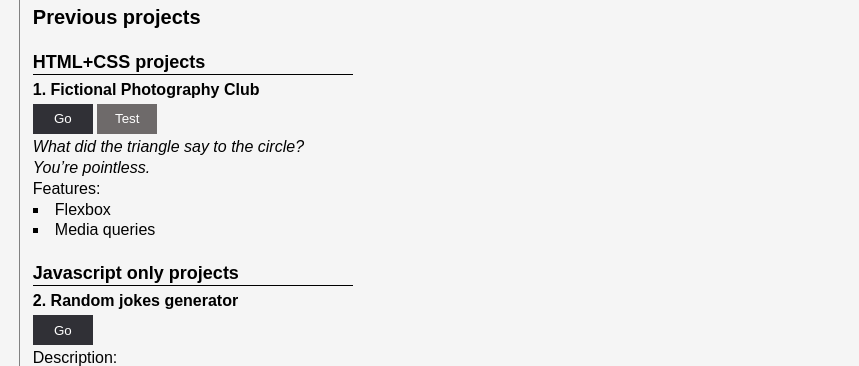
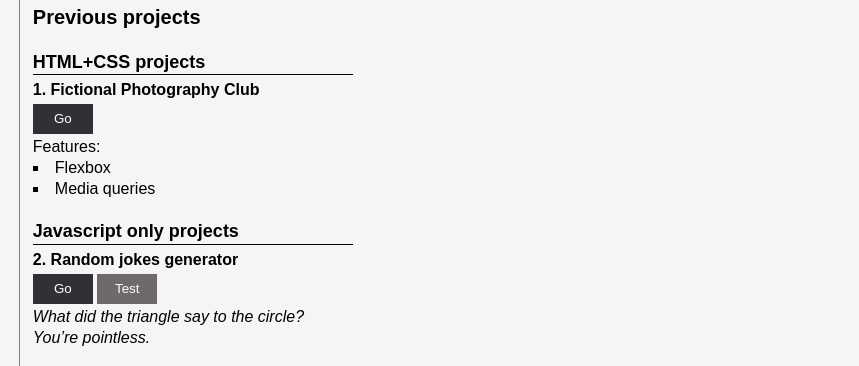
Before and after one commit to QuicoCat/Portfolio-website, a plain HTML site: page index.html in a window 1280 px wide. Both pictures are taken after a click on the button "Test". Shown: the part 202-568 px from the top of the page, 421-1280 px from the left. Drawn offline with Linux system fonts and the light colour scheme.

Commit message:
Add a button to test first JS project

```diff
--- a/index.html
+++ b/index.html
@@ -44,8 +44,6 @@
                             <h3 class="project-languages-headers">HTML+CSS projects</h3>
                                 <h4 class="project-title">1. Fictional Photography Club </h4>
                                     <button class="project-button" id="first-button" type="button">Go</button>
-                                    <button class="test-button" id="first-test-button" type="button">Test</button>
-                                    <p id="joke"></p>
                                     <p>Features:</p>
                                     <ul class="features-list">
                                         <li>Flexbox</li>
@@ -57,6 +55,9 @@
                             <h3 class="project-languages-headers">Javascript only projects</h3>
                                 <h4 class="project-title">2. Random jokes generator</h4>
                                     <button class="project-button" id="second-button" type="button">Go</button>
+                                    <button class="test-button" id="first-test-button" type="button">Test</button>
+                                    <p id="joke"></p>
+                                    <br>
                                     <p>Description:</p>
                                     <p>Generates a random joke each time the code is executed.</p>
                                 <br>
--- a/javascript/index.js
+++ b/javascript/index.js
@@ -79,5 +79,6 @@ const randomJoke = () => {
 
 document.getElementById('first-test-button').addEventListener ('click', function() {
     let jokeText = randomJoke();
-    document.getElementById('joke').innerHTML = jokeText;
+    let jokeLine = document.getElementById('joke');
+    jokeLine.innerHTML = jokeText;
 });
```
